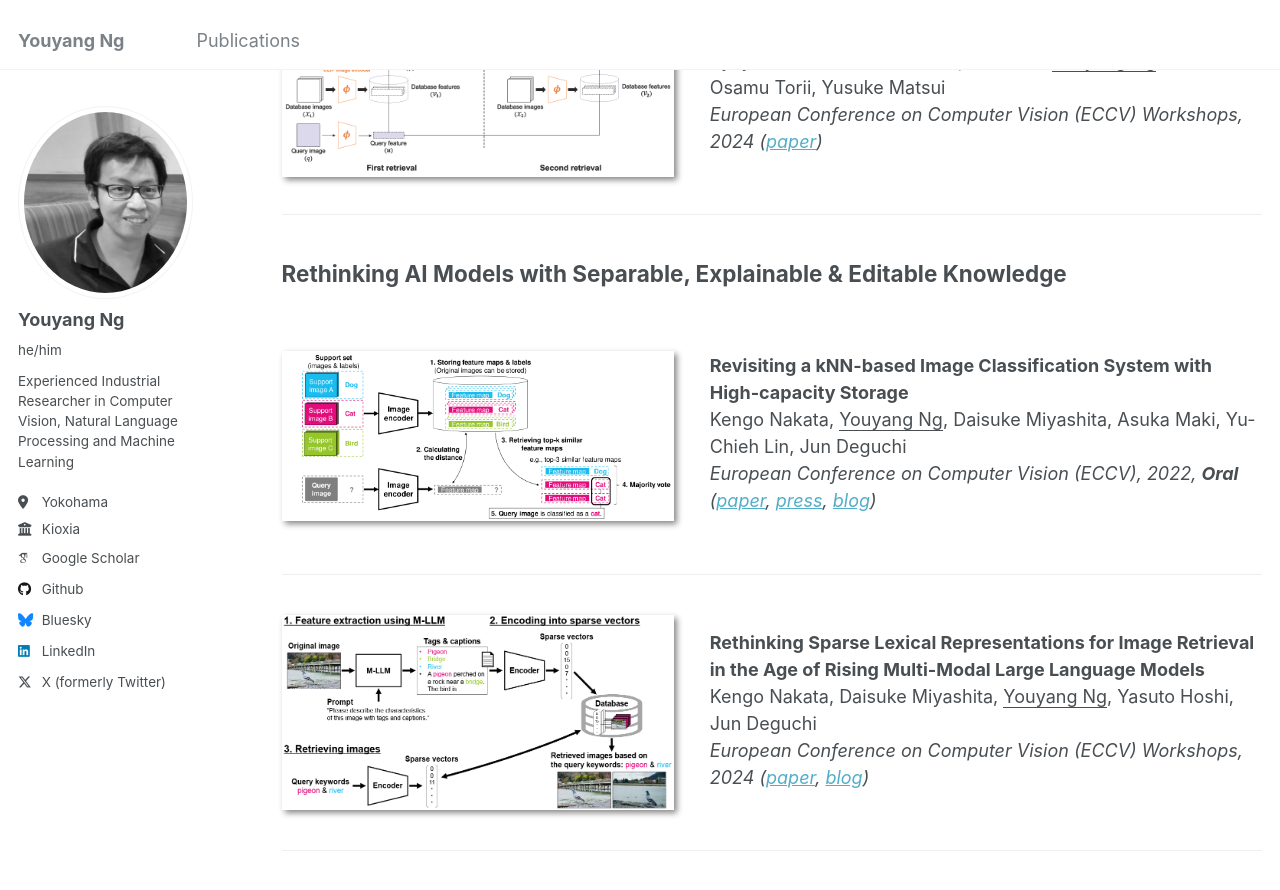
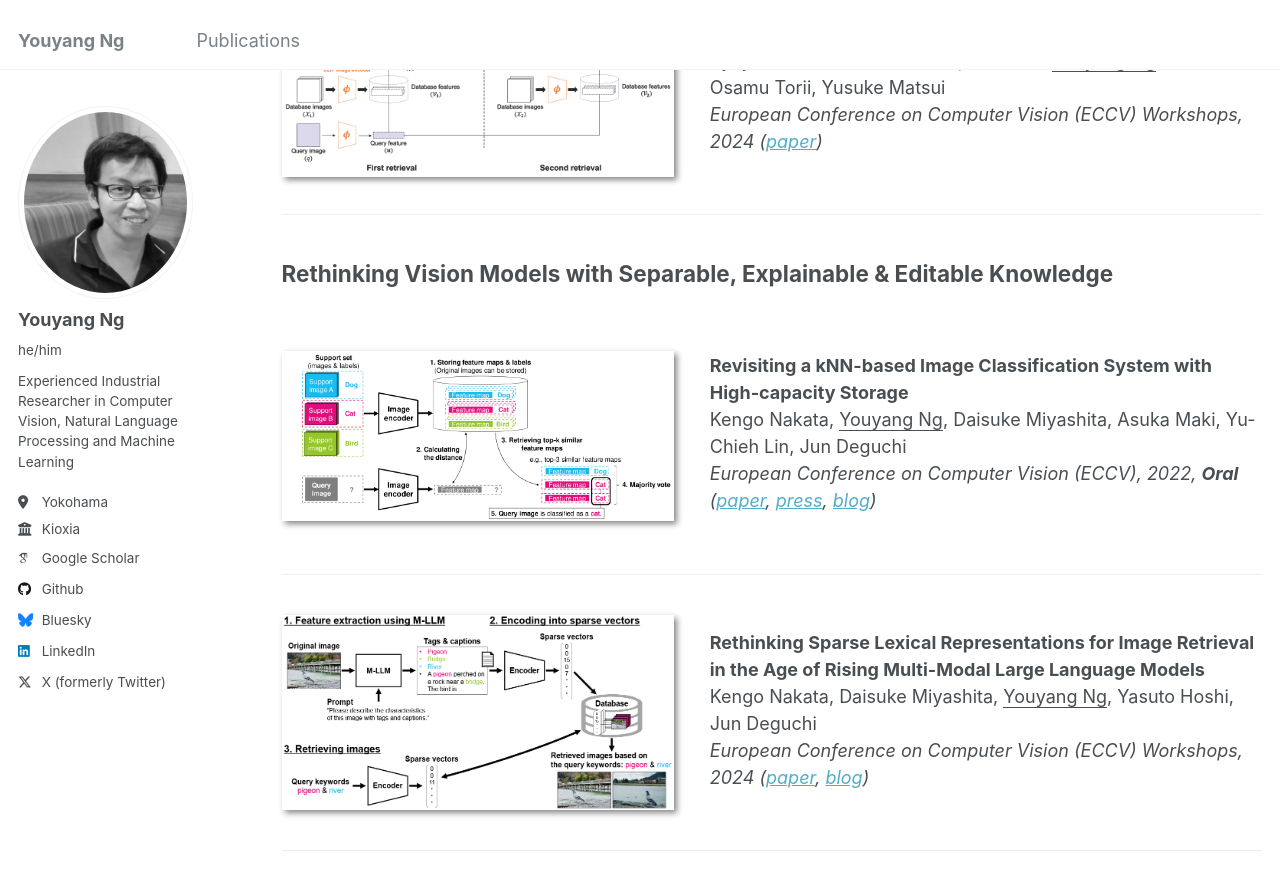
Before and after one commit to yy29/yy29.github.io, a Jekyll site: the page built from _pages/about.md, in a window 1280 px wide and 900 px high, scrolled down 1291 px. Shown: the top 890 px of the window. Built offline with Jekyll 4.4.1, drawn with Linux system fonts in a browser that asks for light colours; some web fonts are replaced.

Commit message:
Update about.md

```diff
--- a/_pages/about.md
+++ b/_pages/about.md
@@ -46,7 +46,7 @@ Ryoya Nara, Yu-Chieh Lin, Yuji Nozawa, <ins>Youyang Ng</ins>, Goh Itoh, Osamu To
 </div>
 </div>
 
-## Rethinking AI Models with Separable, Explainable & Editable Knowledge
+## Rethinking Vision Models with Separable, Explainable & Editable Knowledge
 <div class="paper-box"><div class="paper-box-image"><img src="../images/2022_knn.png" alt="sym" width="100%"></div>
 <div class="paper-box-text" markdown="1">
 
```
